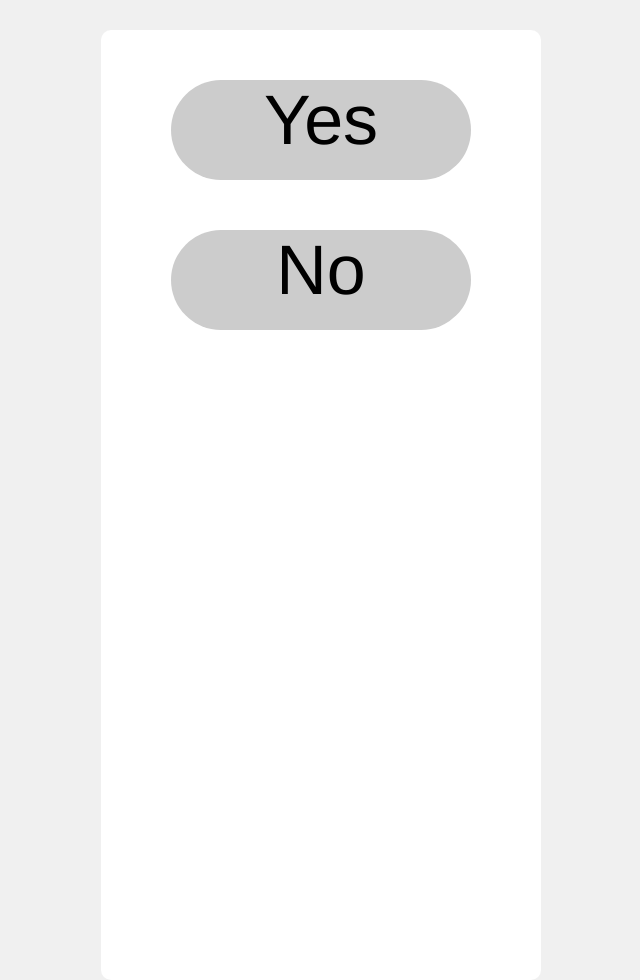
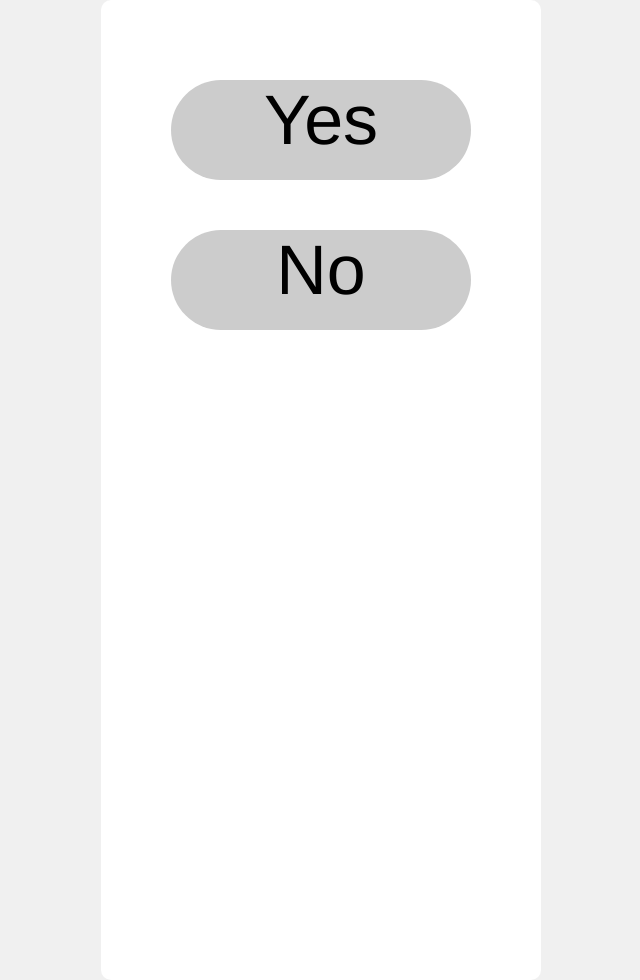
Before and after one commit to klsriley/klsriley.github.io, a Jekyll site: the page yesorno/index.html, which Jekyll copies as it is, in a window 1280 px wide. Shown: the whole page, without its empty margins (319-959 px from the left). Built offline with Jekyll 4.4.1, drawn with Linux system fonts in a browser that asks for light colours.

Commit message:
Update index.html

```diff
--- a/yesorno/index.html
+++ b/yesorno/index.html
@@ -20,8 +20,8 @@ body {
 #main {
 	position:relative;
 	width:400px;
-	margin:30px auto 0px auto;
-	padding:0 20px 50px 20px;
+	margin:0px auto 0px auto;
+	padding:30px 20px 50px 20px;
 	background:#FFF;
 	-webkit-border-radius:10px;
 	-moz-border-radius:10px;
```
